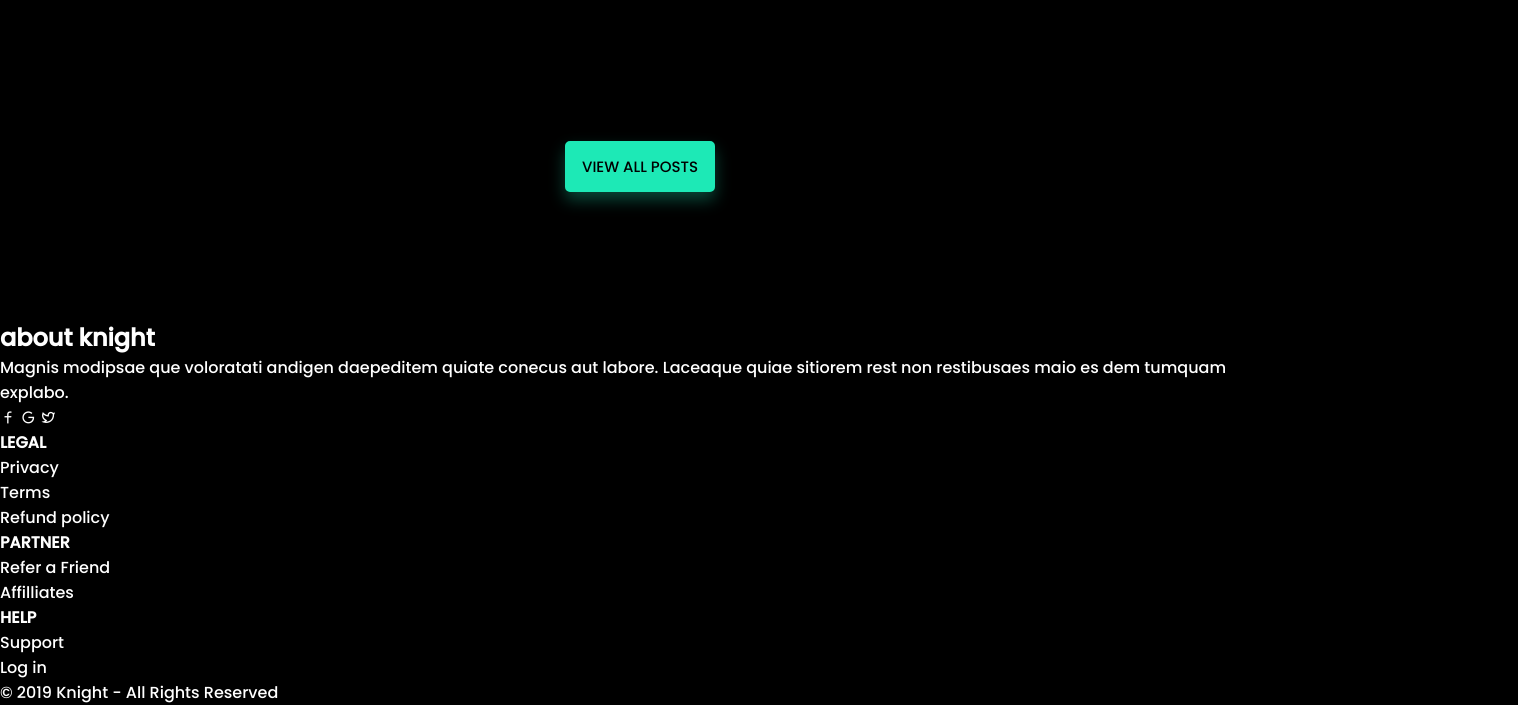
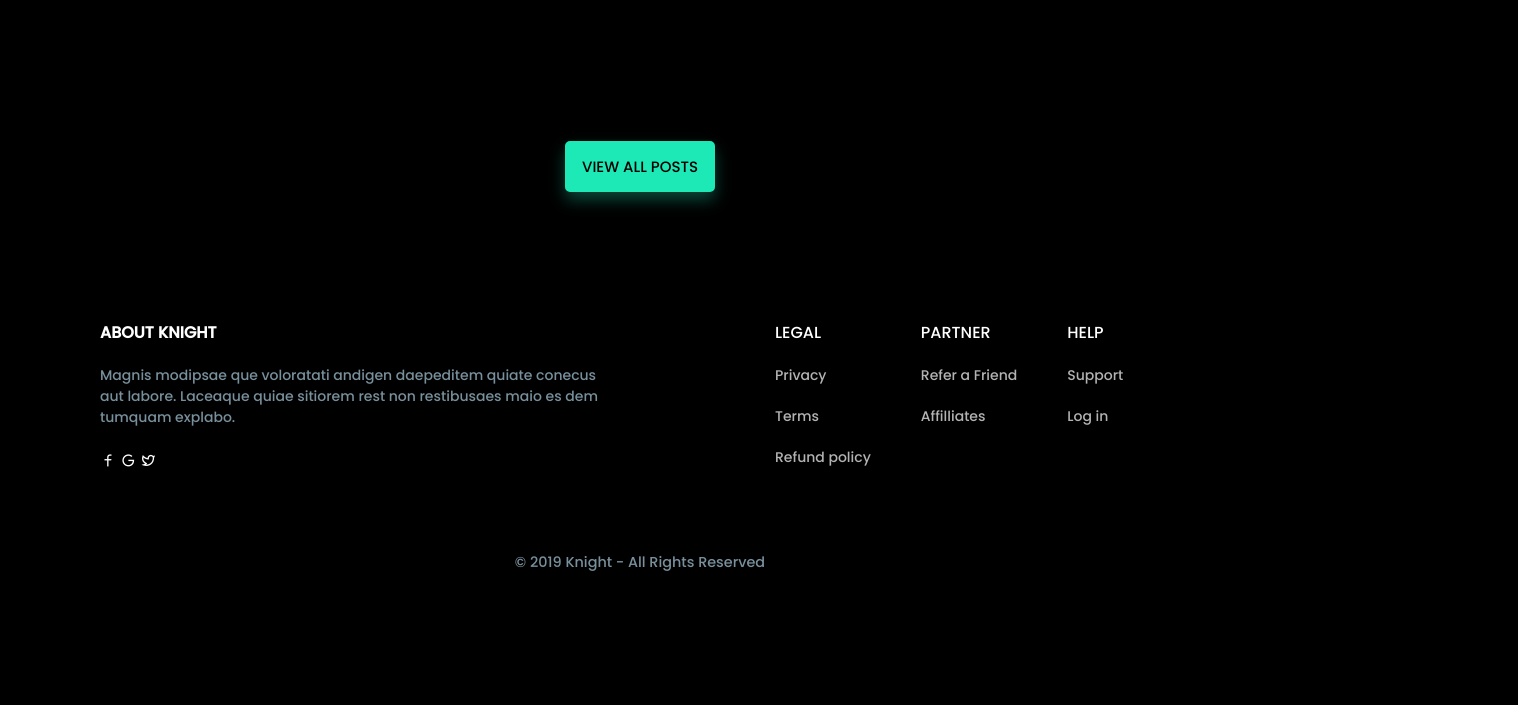
Before and after one commit to sanjay-mali/Knight-first-website-project, a plain HTML site: page index.html in a window 1280 px wide. Shown: the part 5662-6367 px from the top of the page, 1518 px wide, since content can reach past the window. After the commit the page ends 6299 px from the top, so only its background shows below. Drawn offline with nearby package versions, Linux system fonts and the light colour scheme.

Commit message:
Complete website Projrct

```diff
--- a/style.css
+++ b/style.css
@@ -600,3 +600,51 @@ border-radius: 5px;
     justify-content: center;
     margin: 8rem;
 }
+
+
+.footer{
+    display: flex;
+    /* flex-direction: column; */
+    width: 100%;
+    height: 100%;
+}
+.lftfooter{
+    position: relative;
+    left: 100px;
+    width: 500px;
+}
+.lftfooter h2{
+    font-size: 1rem;
+    font-weight: 800;
+    text-transform: uppercase;
+}
+.lftfooter p{
+    font-size: 14px;
+    color: #78909C !important;
+    text-align: left;
+    margin: 20px 0;
+}
+.rghtfooter{
+    display: flex;
+    position: relative;
+    left: 250px;
+    width: 60%;
+}
+.ftrow{
+    margin: 0 25px;
+}
+.ftrow h4{
+    font-weight: 500;
+}
+.ftrow p{
+    margin: 20px 0;
+    color: rgba(255, 255, 255, 0.7);
+    font-weight: 500;
+    font-size: 14px;
+}
+.center p{
+    text-align: center;
+    margin: 4rem;
+    color: #78909C !important;
+    font-size: 90%;
+}
```
